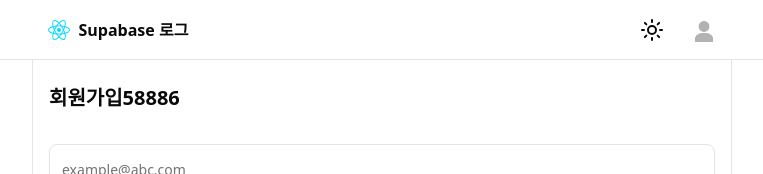
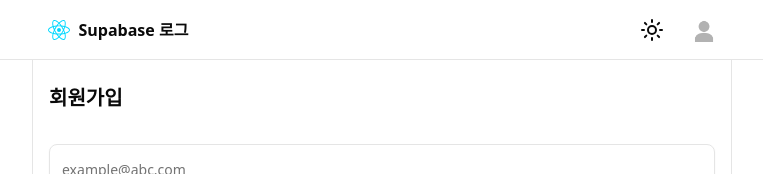
Before and after one commit to leehyerrr/sns-supabase, a React (Vite) app: page /sign-up in a window 1280 px wide. Shown: the top 174 px of the page, without its empty margins (258-1021 px from the left). Built offline with nearby package versions, Linux system fonts and the light colour scheme; no server answers.

Commit message:
sign-up page

```diff
--- a/src/pages/sign-up-page.tsx
+++ b/src/pages/sign-up-page.tsx
@@ -21,7 +21,7 @@ function SignUpPage() {
 
   return (
     <div className="flex flex-col gap-8">
-      <div className="text-xl font-bold">회원가입58886</div>
+      <div className="text-xl font-bold">회원가입</div>
       <div className="flex flex-col gap-2">
         <Input
           className="py-6"
```
